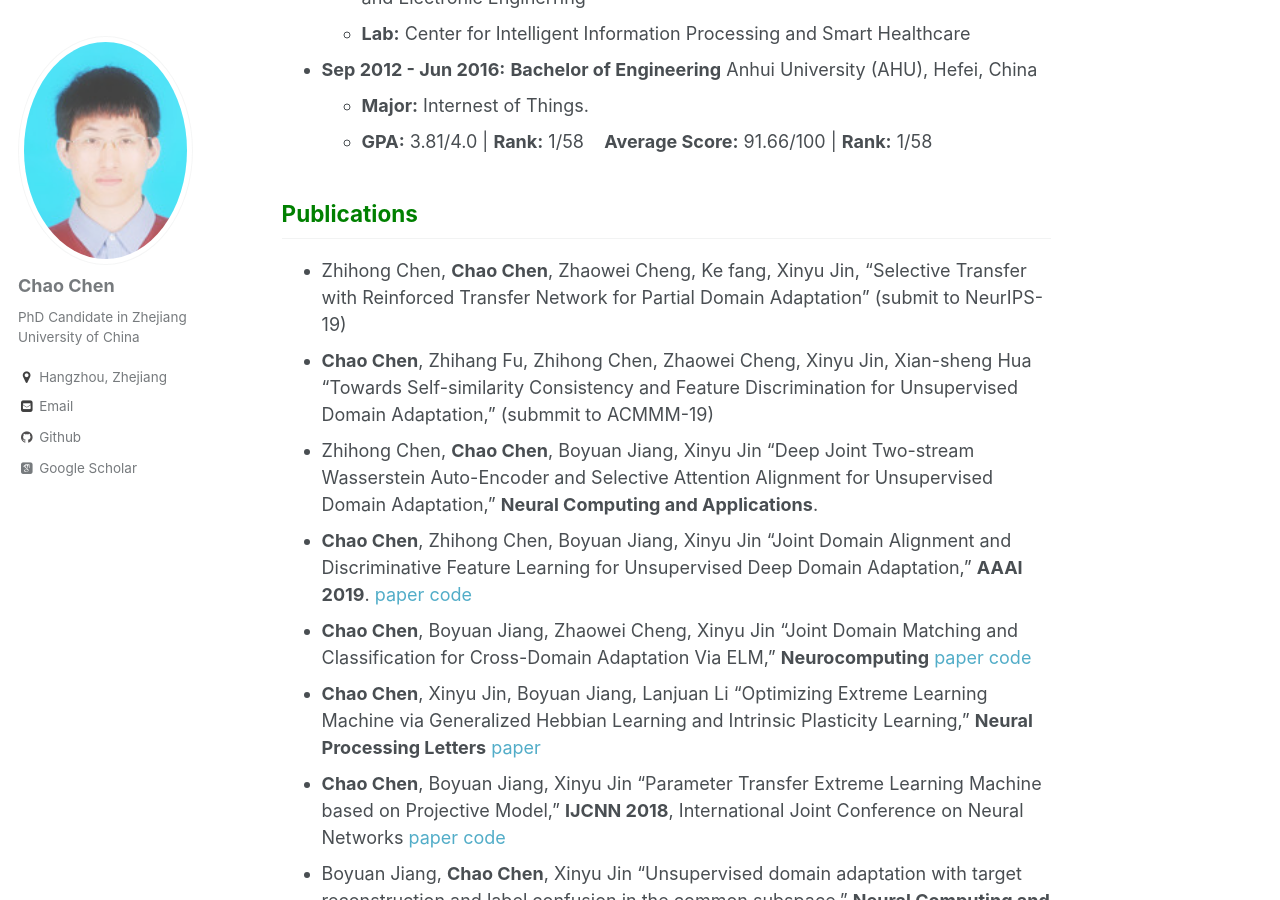
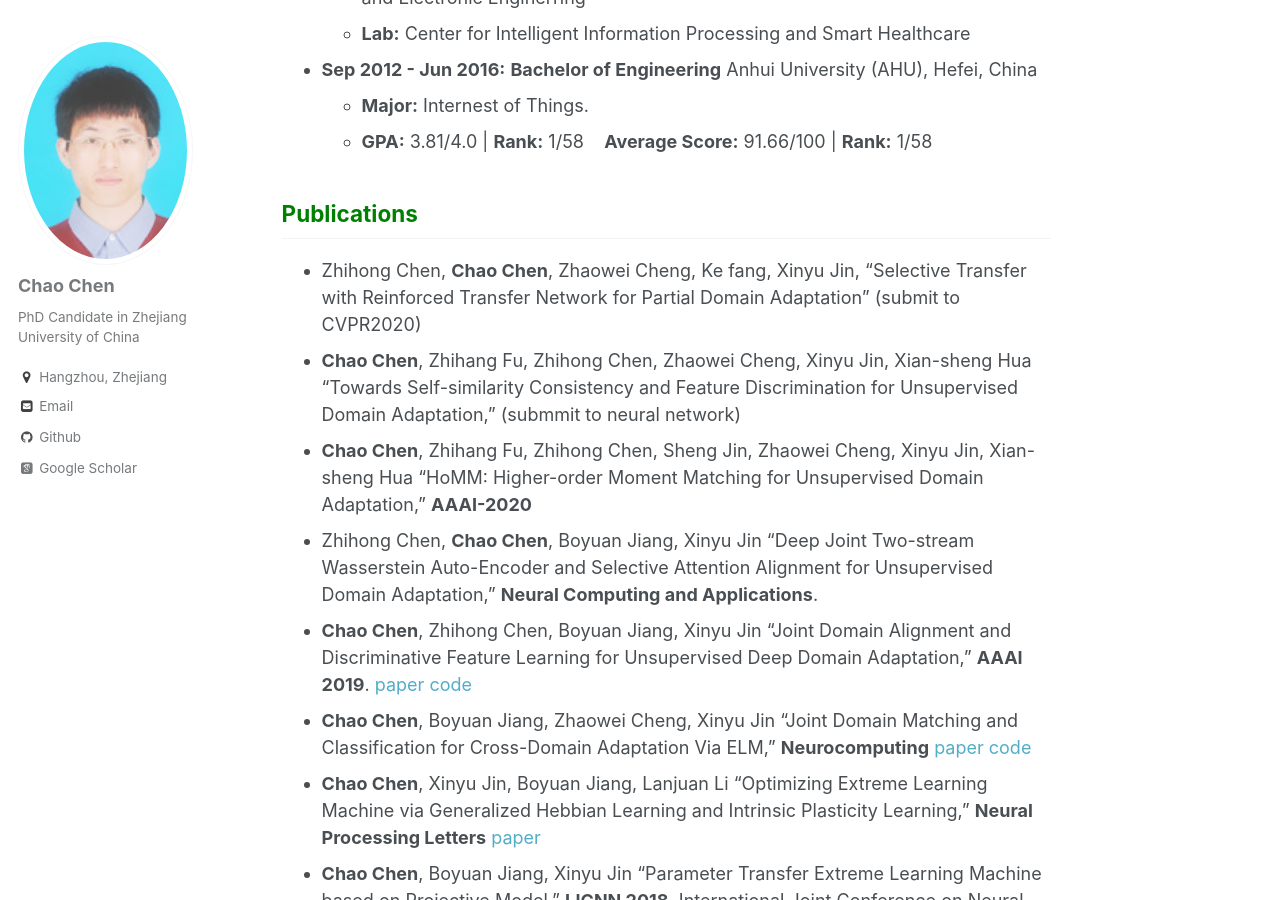
Before and after one commit to chenchao666/chenchao666.github.io, a Jekyll site: the page built from _pages/about.md, in a window 1280 px wide and 900 px high, scrolled down 675 px. Built offline with Jekyll 4.4.1, drawn with Linux system fonts in a browser that asks for light colours; some web fonts are replaced.

Commit message:
Update about.md

```diff
--- a/_pages/about.md
+++ b/_pages/about.md
@@ -25,8 +25,9 @@ My research interests cover a range of issues : **Statistics and Optimization**,
 
 ## <span style="color: green"> Publications </span>
 * Zhihong Chen, **Chao Chen**, Zhaowei Cheng, Ke fang, Xinyu Jin, "Selective Transfer with Reinforced Transfer Network
-for Partial Domain Adaptation" (submit to NeurIPS-19)
-* **Chao Chen**, Zhihang Fu, Zhihong Chen, Zhaowei Cheng, Xinyu Jin, Xian-sheng Hua "Towards Self-similarity Consistency and Feature Discrimination for Unsupervised Domain Adaptation," (submmit to ACMMM-19)
+for Partial Domain Adaptation" (submit to CVPR2020)
+* **Chao Chen**, Zhihang Fu, Zhihong Chen, Zhaowei Cheng, Xinyu Jin, Xian-sheng Hua "Towards Self-similarity Consistency and Feature Discrimination for Unsupervised Domain Adaptation," (submmit to neural network)
+* **Chao Chen**, Zhihang Fu, Zhihong Chen, Sheng Jin, Zhaowei Cheng, Xinyu Jin, Xian-sheng Hua "HoMM: Higher-order Moment Matching for Unsupervised Domain Adaptation," **AAAI-2020**
 * Zhihong Chen, **Chao Chen**, Boyuan Jiang, Xinyu Jin “Deep Joint Two-stream Wasserstein Auto-Encoder and Selective Attention Alignment for Unsupervised Domain Adaptation,” **Neural Computing and Applications**.
 * **Chao Chen**, Zhihong Chen, Boyuan Jiang, Xinyu Jin “Joint Domain Alignment and Discriminative Feature Learning for Unsupervised Deep Domain Adaptation,” **AAAI 2019**. [paper](https://arxiv.org/abs/1808.09347) [code](https://github.com/chenchao666/JDDA-Master)
 * **Chao Chen**, Boyuan Jiang, Zhaowei Cheng, Xinyu Jin “Joint Domain Matching and Classification for Cross-Domain Adaptation Via ELM,” **Neurocomputing** [paper](https://www.sciencedirect.com/science/article/pii/S0925231219300839) [code](https://github.com/chenchao666/JDMC)
```
